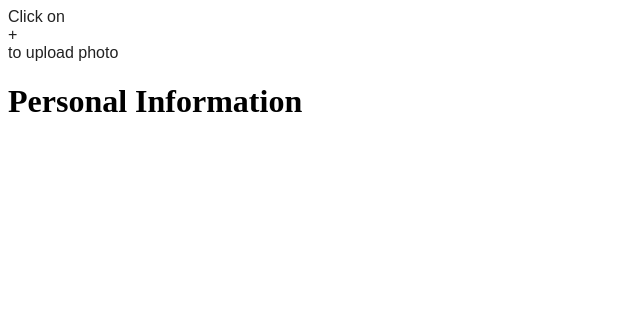
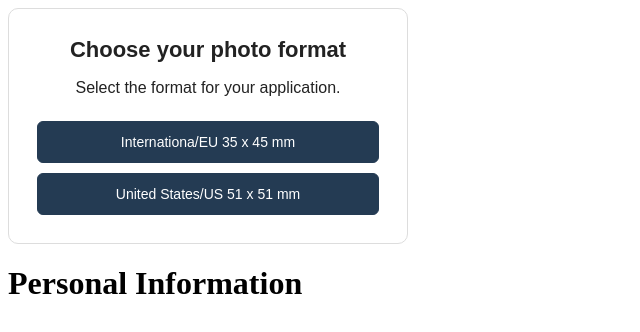
Before and after one commit to justCallMeArslan/cv-app-react, a React (Vite) app: page / in a window 1280 px wide. Both pictures are taken after a click on the button "Yes". Shown: the top 332 px of the page, without its empty margins (0-640 px from the left). Built offline with nearby package versions, Linux system fonts and the light colour scheme.

Commit message:
feat: added format size scaling

```diff
--- a/src/components/ImageAction.css
+++ b/src/components/ImageAction.css
@@ -1,4 +1,4 @@
-.personal-info-form {
+.image-action-form {
     font-family: Arial, sans-serif;
     color: #222;
 }
--- a/src/components/ImageAction.jsx
+++ b/src/components/ImageAction.jsx
@@ -5,6 +5,7 @@ import "./ImageAction.css";
 export default function ImageAction() {
 
     const [isPhoto, setIsPhoto] = useState(null);
+    const [photoFormat, setPhotoFormat] = useState(null);
 
     function handleAddPhoto() {
         setIsPhoto(true)
@@ -14,11 +15,16 @@ export default function ImageAction() {
         setIsPhoto(false)
     }
 
+    function handleFormatSelect(country) {
+        setPhotoFormat(country)
+    }
+
     return (
-        <div className="personal-info-form">
-            {isPhoto === null && (
+        <div className="image-action-form">
+            {isPhoto === null && ( // modal 1: checking whether we need to add photo or not
                 <div className="modal-overlay-personal">
-                    <div className="modal-personal"
+                    <div
+                        className="modal-personal"
                         role="dialog"
                         aria-modal="true"
                         aria-labelledby="photo-title">
@@ -26,17 +32,19 @@ export default function ImageAction() {
                             Would you like to add a photo to you CV application?
                         </h2>
                         <p>
-                            Depending on country of application, photo may or not
-                            be required. <br />
-                            Please double check before continuing.
+                            Photo requirements vary by countery. <br />
+                            Please check the requirements for your application.
                         </p>
                         <div className="modal-actions">
-                            <button type="button"
+                            <button
+                                type="button"
                                 className="yes-button"
                                 onClick={handleAddPhoto}>
                                 Yes
                             </button>
-                            <button type="no-button"
+                            <button
+                                type="button"
+                                className="no-button"
                                 onClick={handleSkipPhoto}>
                                 No
                             </button>
@@ -45,8 +53,48 @@ export default function ImageAction() {
                 </div>
             )}
 
-            {isPhoto === true && <ImageUpload />}
+            {isPhoto === true && photoFormat === null && (
+                <div className="modal-overlay-personal">
+                    <div
+                        className="modal-personal"
+                        role="dialog"
+                        aria-modal="true"
+                        aria-labelledby="format-title"
+                    >
+                        <h2 id="format-title">
+                            Choose your photo format
+                        </h2>
+                        <p>
+                            Select the format for your application.
+                        </p>
+                        <div className="modal-actions">
+                            <button
+                                type="button"
+                                className="yes-button"
+                                onClick={() =>
+                                    handleFormatSelect("int")
+                                }
+                            >
+                                Internationa/EU
+                                <span> 35 x 45 mm</span>
+                            </button>
+                            <button
+                                type="button"
+                                className="yes-button"
+                                onClick={() =>
+                                    handleFormatSelect("us")
+                                }
+                            >
+                                United States/US
+                                <span> 51 x 51 mm</span>
+                            </button>
+                        </div>
+                    </div>
+                </div>
+            )}
 
+            {isPhoto === true && photoFormat !== null && ( //render with selected format
+                <ImageUpload photoFormat={photoFormat} />)}
         </div>
     )
 }
```
